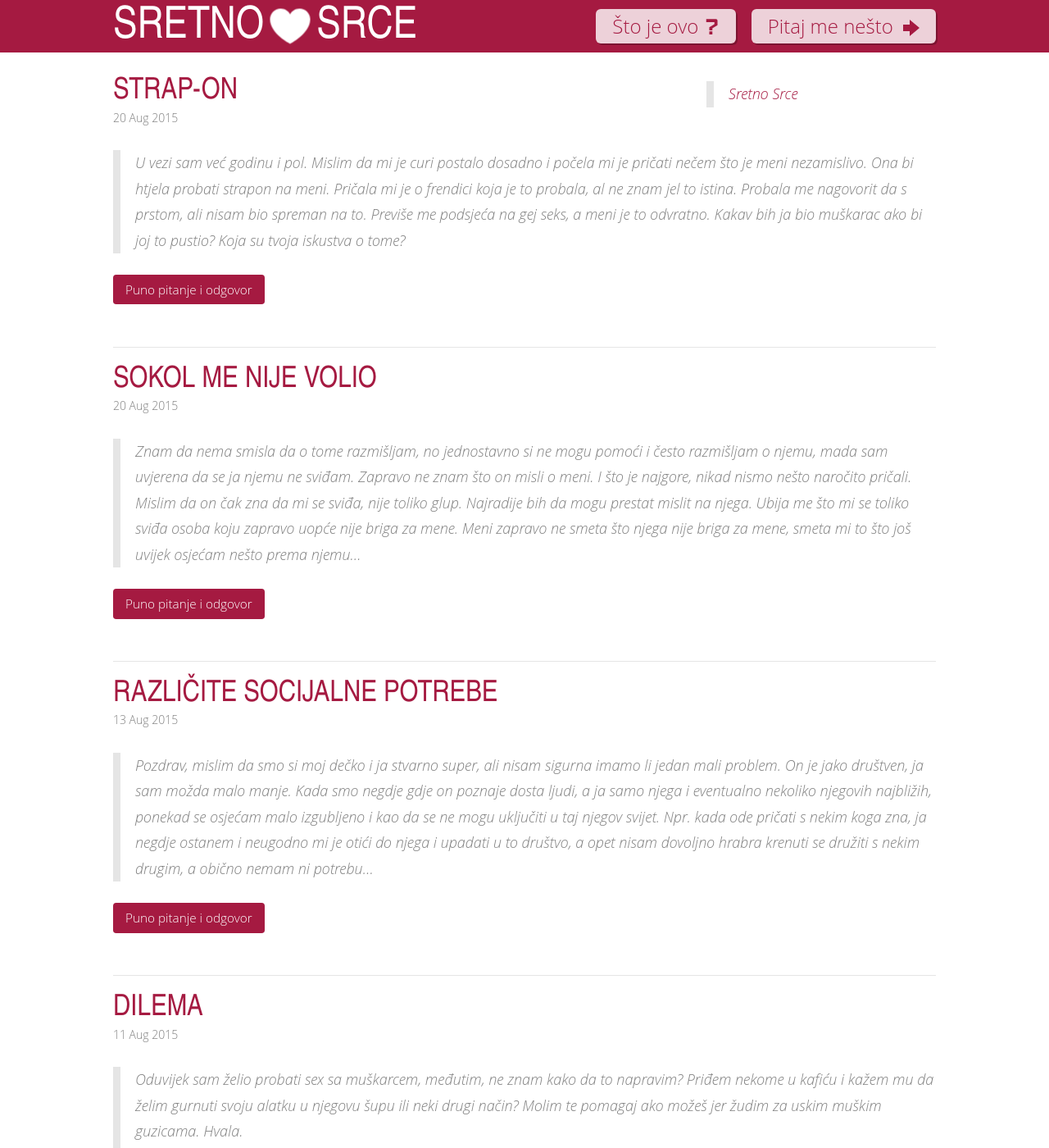
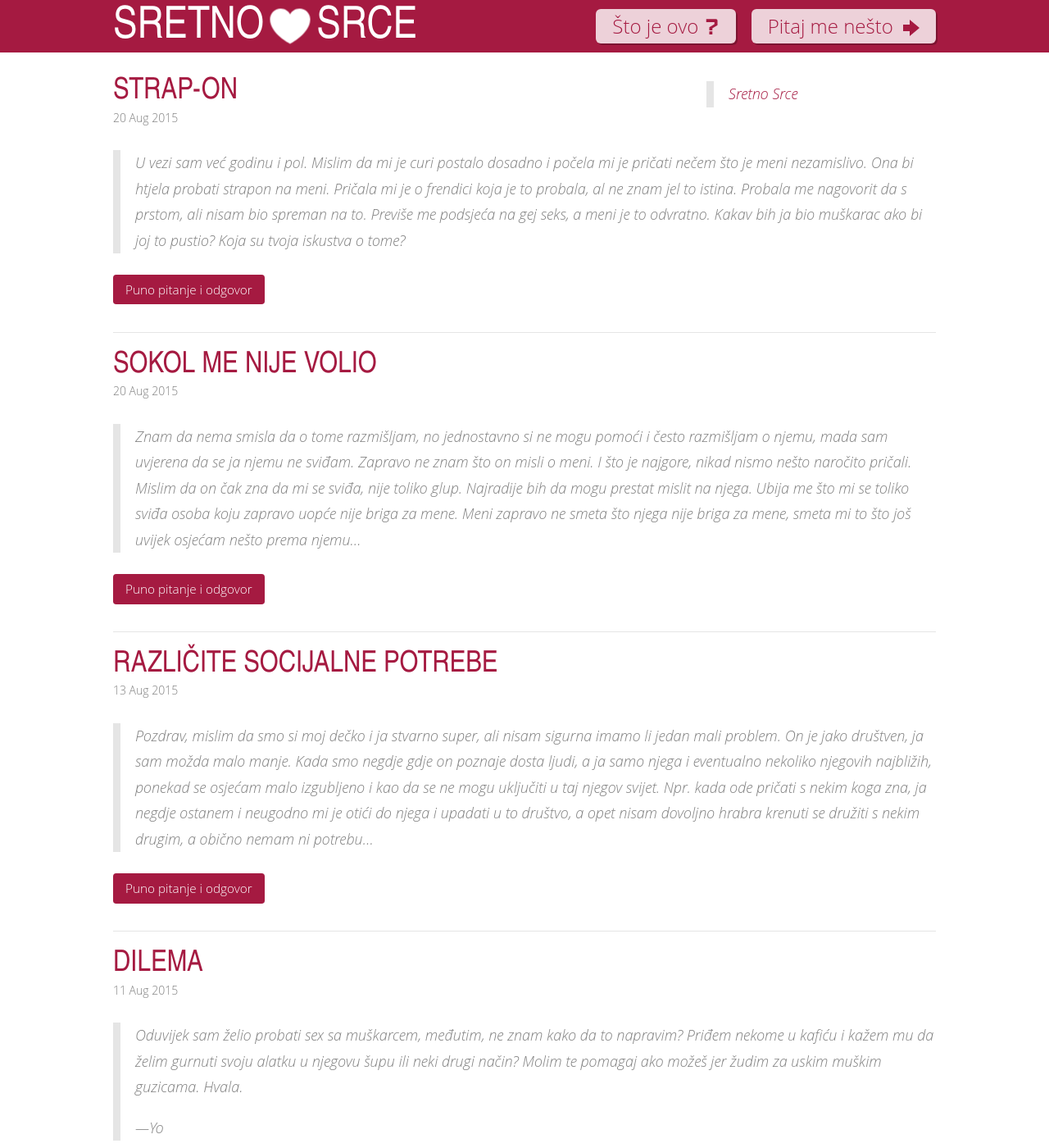
Before and after one commit to silvenon/sretnosrce, a Jekyll site: the page built from index.html, in a window 1280 px wide and 1400 px high. Shown: the whole window at 82% size. Built offline with Jekyll 4.4.1, drawn with Linux system fonts in a browser that asks for light colours; comment, search, counter and statistics services are not loaded.

Commit message:
Fix home page spacing

```diff
--- a/styles/_facebook.scss
+++ b/styles/_facebook.scss
@@ -1,5 +1,5 @@
 .fb-page {
-  margin-top: 0.5em;
+  margin-top: 1em;
 
   @media (min-width: breakpoint(small)) {
     float: right;
--- a/styles/_posts.scss
+++ b/styles/_posts.scss
@@ -1,8 +1,12 @@
 .post {
-  margin-bottom: 1em;
+  margin-bottom: 0.5em;
+
+  @media (min-width: breakpoint(small)) {
+    margin-bottom: 1em;
+  }
 
   & + & {
-    margin-top: 2em;
+    margin-top: 0.5em;
     border-top: 1px solid rgba(#000, 0.1);
   }
 
```
